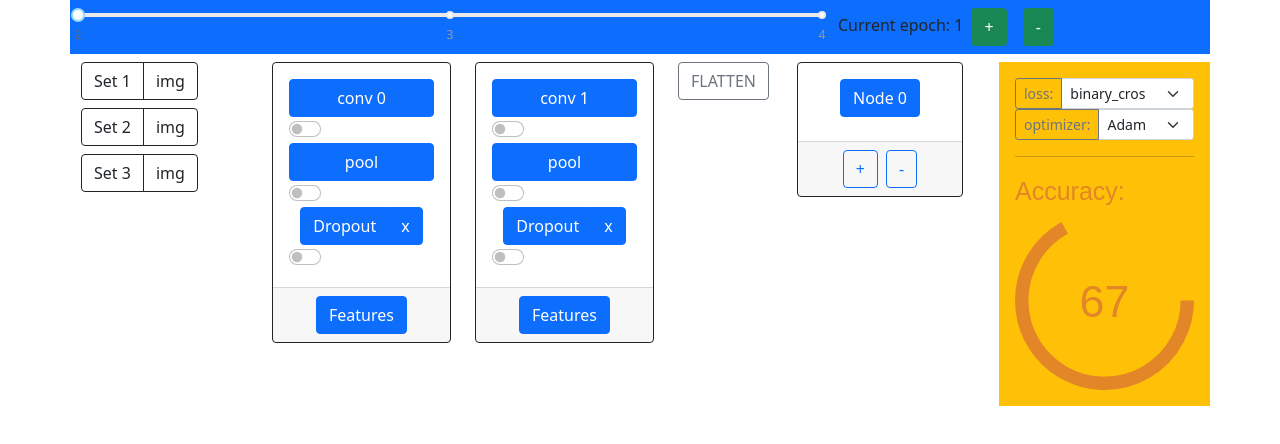
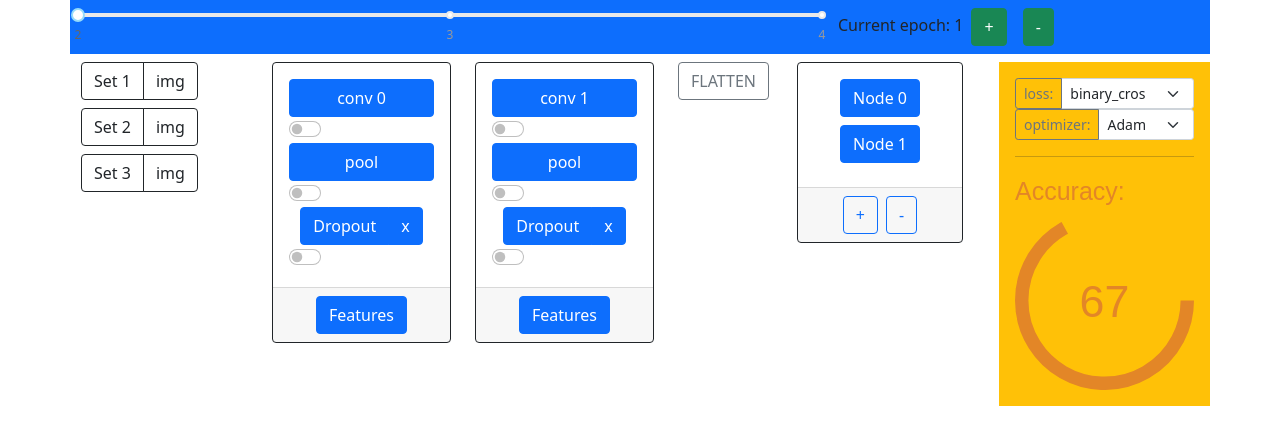
Before and after one commit to Wklej/CNNSIM, a React (Create React App) app: page / in a window 1280 px wide. Shown: the top 444 px of the page. Built offline with nearby package versions, Linux system fonts and the light colour scheme.

Commit message:
min 2 max 3 layers(doesnt make sense to have <2

```diff
--- a/src/Layers/Fully.js
+++ b/src/Layers/Fully.js
@@ -3,7 +3,7 @@ import FullyNode from "../Modal/Components/FullyNode";
 
 const Fully = () => {
 
-    const [num, setNum] = useState(1)
+    const [num, setNum] = useState(2)
 
     const handlePlus = () => {
         const x = num + 1
@@ -14,7 +14,7 @@ const Fully = () => {
 
     const handleMinus = () => {
         const x = num - 1
-        if (x > 0) {
+        if (x > 1) {
             setNum(x)
         }
     }
```
